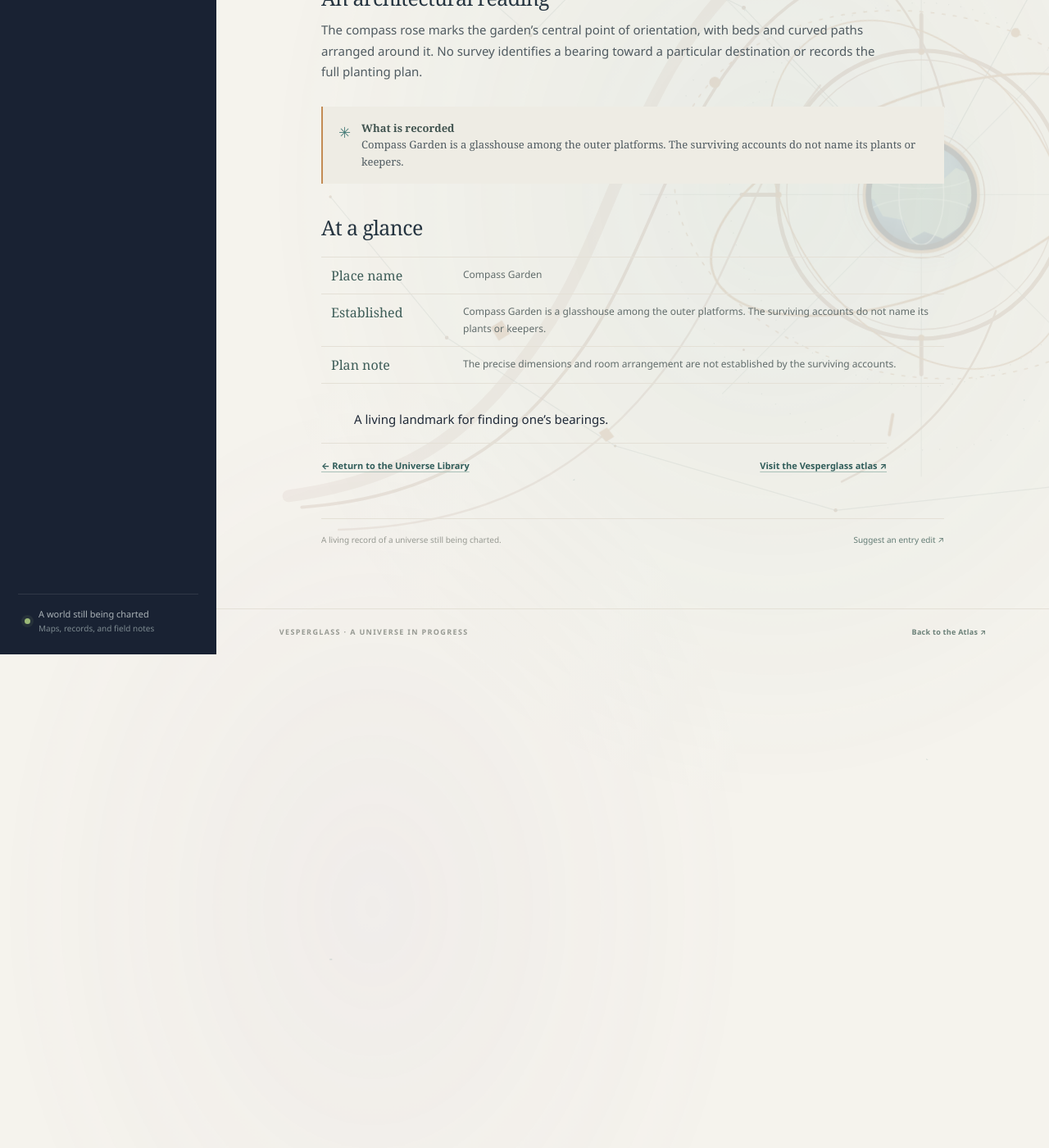
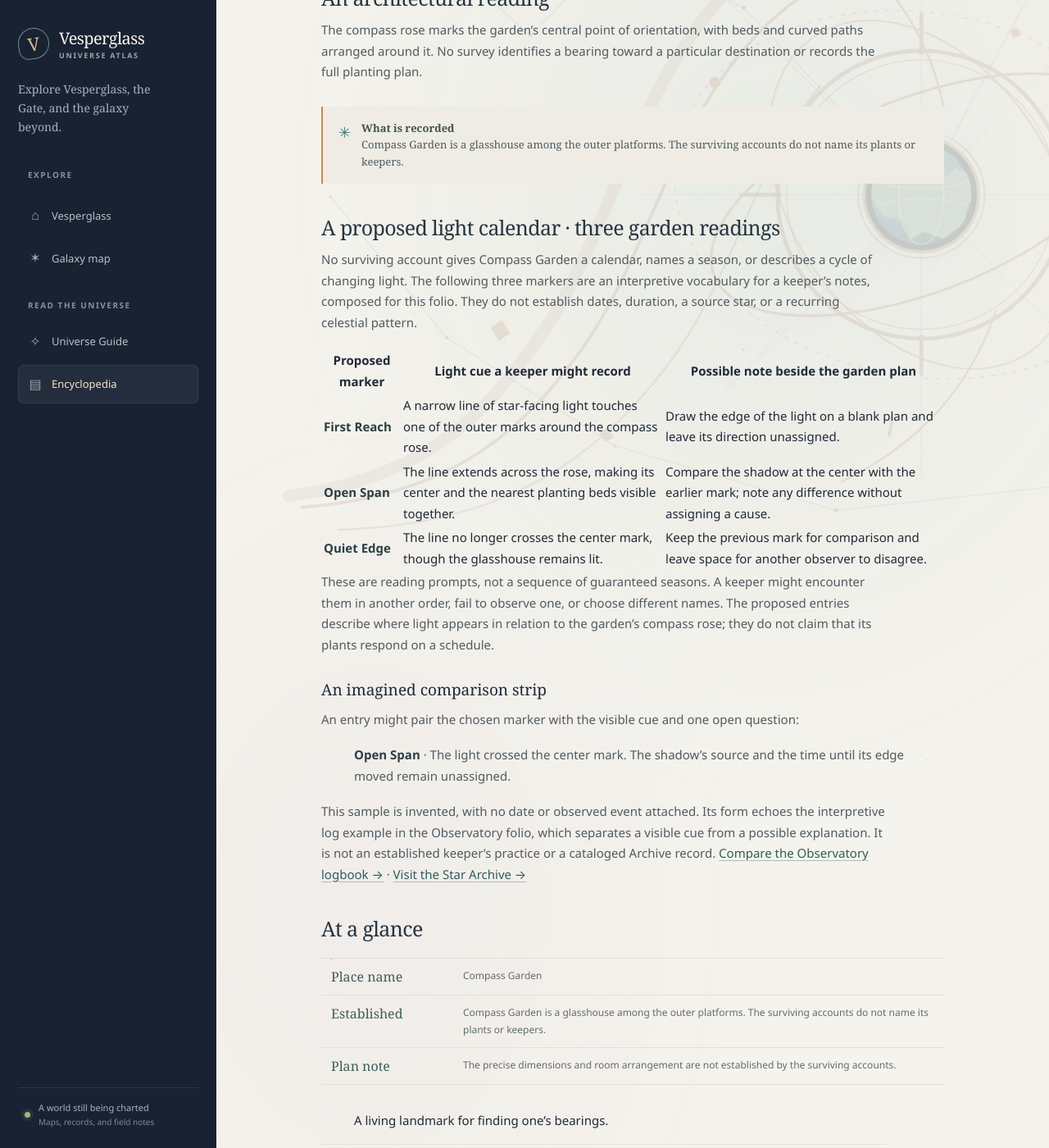
Before and after one commit to vesperglass/vesperglass.github.io, a Jekyll site: the page built from library/compass-garden.md, in a window 1280 px wide and 1400 px high, scrolled down 1725 px. Shown: the whole window at 82% size. Built offline with Jekyll 4.4.1, drawn with Linux system fonts in a browser that asks for light colours; before the commit the page ends 2523 px from its top, so only the background shows below that.

Commit message:
Develop Compass Garden light calendar

```diff
--- a/library/compass-garden.md
+++ b/library/compass-garden.md
@@ -30,6 +30,26 @@
 
 <aside class="field-note"><span class="field-note-mark" aria-hidden="true">✳</span><p><strong>What is recorded</strong><br>Compass Garden is a glasshouse among the outer platforms. The surviving accounts do not name its plants or keepers.</p></aside>
 
+## A proposed light calendar · three garden readings
+
+No surviving account gives Compass Garden a calendar, names a season, or describes a cycle of changing light. The following three markers are an interpretive vocabulary for a keeper's notes, composed for this folio. They do not establish dates, duration, a source star, or a recurring celestial pattern.
+
+| Proposed marker | Light cue a keeper might record | Possible note beside the garden plan |
+| --- | --- | --- |
+| **First Reach** | A narrow line of star-facing light touches one of the outer marks around the compass rose. | Draw the edge of the light on a blank plan and leave its direction unassigned. |
+| **Open Span** | The line extends across the rose, making its center and the nearest planting beds visible together. | Compare the shadow at the center with the earlier mark; note any difference without assigning a cause. |
+| **Quiet Edge** | The line no longer crosses the center mark, though the glasshouse remains lit. | Keep the previous mark for comparison and leave space for another observer to disagree. |
+
+These are reading prompts, not a sequence of guaranteed seasons. A keeper might encounter them in another order, fail to observe one, or choose different names. The proposed entries describe where light appears in relation to the garden's compass rose; they do not claim that its plants respond on a schedule.
+
+### An imagined comparison strip
+
+An entry might pair the chosen marker with the visible cue and one open question:
+
+> **Open Span** · The light crossed the center mark. The shadow's source and the time until its edge moved remain unassigned.
+
+This sample is invented, with no date or observed event attached. Its form echoes the interpretive log example in the Observatory folio, which separates a visible cue from a possible explanation. It is not an established keeper's practice or a cataloged Archive record. [Compare the Observatory logbook →]({{ '/library/observatory/' | relative_url }}) · [Visit the Star Archive →]({{ '/library/star-archive/' | relative_url }})
+
 ## At a glance
 
 <dl class="folio-glossary">
```
Also changed, not shown: ENCYCLOPEDIA_BACKLOG.md (+3 -2 lines), library/changelog.md (+1 -0 lines).
